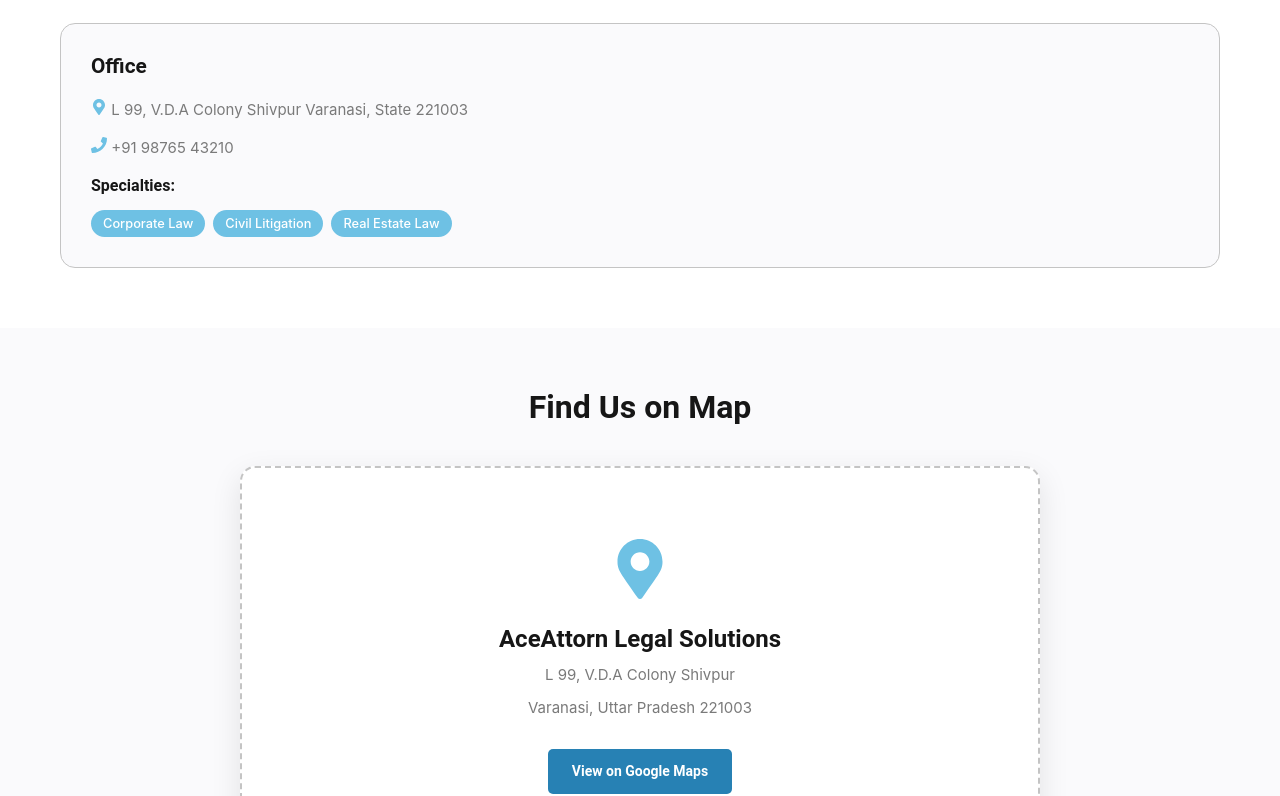
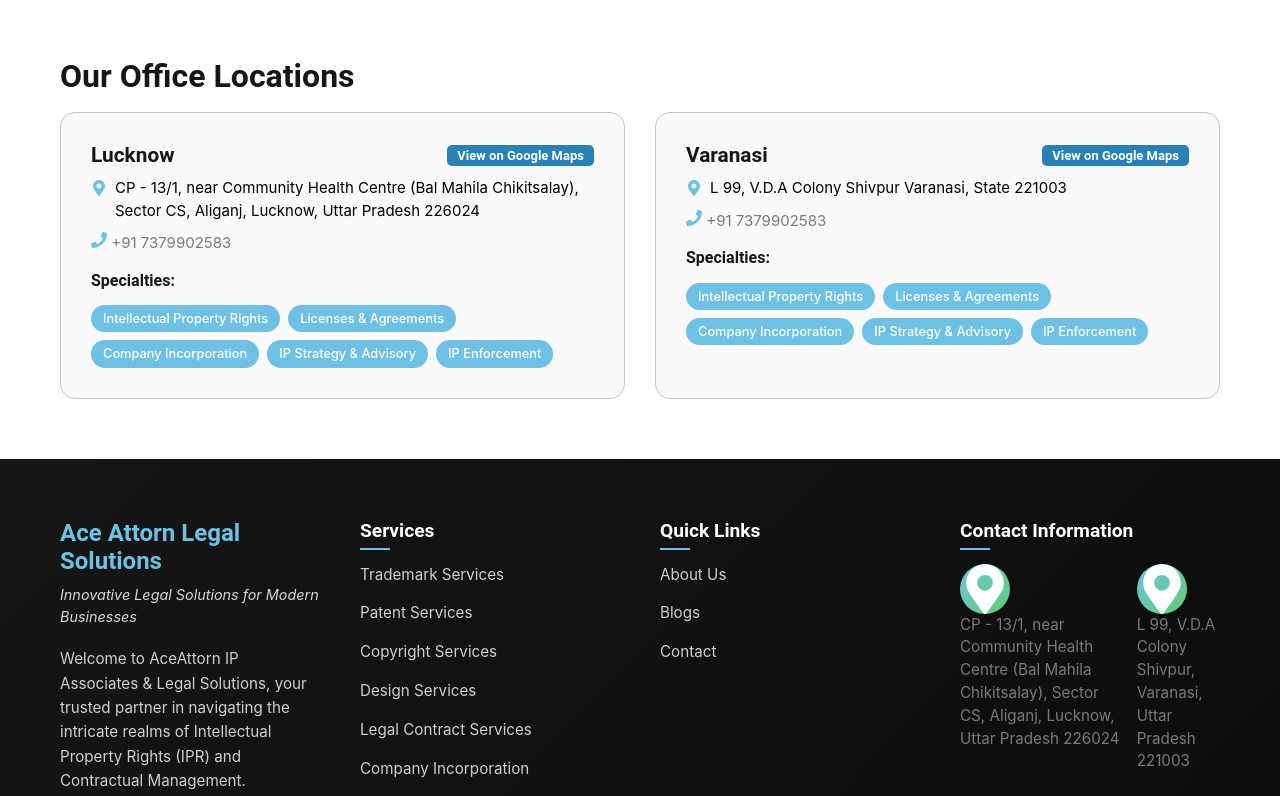
Before and after one commit to Akshat135/AceAttornLegalSolutions, a React (Vite) app: page /contact in a window 1280 px wide. Shown: the part 1768-2564 px from the top of the page. Built offline with nearby package versions, Linux system fonts and the light colour scheme.

Commit message:
fix(address and phone number fix)

```diff
--- a/index.html
+++ b/index.html
@@ -4,7 +4,7 @@
     <meta charset="UTF-8" />
     <link rel="icon" type="image/svg+xml" href="/logo.png" />
     <meta name="viewport" content="width=device-width, initial-scale=1.0" />
-    <title>AceAttorn Legal Solutions</title>
+    <title>AceAttorn IP Associates & Legal Solutions</title>
   </head>
   <body>
     <div id="root"></div>
--- a/src/components/About.jsx
+++ b/src/components/About.jsx
@@ -171,7 +171,7 @@ const nextTestimonial = () => {
             <div className="story-text">
               <h2>Our Story</h2>
               <p>
-                Welcome to AceAttorn Legal Solutions, your trusted partner in
+                Welcome to AceAttorn IP Associates & Legal Solutions, your trusted partner in
                 navigating the intricate realms of Intellectual Property Rights
                 (IPR) and Contractual Management. </p>
                 <p>Our dedicated team of legal
--- a/src/components/Contact.css
+++ b/src/components/Contact.css
@@ -45,7 +45,7 @@
   max-width: 100%;
   width: 90%;
   margin: 0 auto;
-  padding:0 20px
+  padding: 0 20px
 }
 
 .hero-content h1 {
@@ -268,6 +268,10 @@
   margin-bottom: 0;
 }
 
+.contact-details div {
+  margin-bottom: 25px
+}
+
 /* Office Locations */
 .office-locations {
   background: var(--e-global-color-white);
@@ -299,6 +303,44 @@
   color: var(--e-global-color-dark);
 }
 
+.location-header {
+  display: flex;
+  justify-content: space-between;
+  align-items: center;
+  width: 100%;
+  margin-bottom: 10px;
+}
+
+.location-card .btn {
+  margin-left: auto;
+  padding: 6px 12px;
+  /* Smaller padding */
+  font-size: 14px;
+  /* Smaller text */
+  line-height: 1.2;
+  white-space: nowrap;
+  /* Prevents text wrapping */
+}
+
+.location-card>div:first-child {
+  display: flex;
+  justify-content: space-between;
+  align-items: center;
+  /* Vertically aligns h3 and button */
+  width: 100%;
+}
+
+.location-card>div:first-child h3 {
+  margin: 0;
+}
+
+.location-card>div:first-child .btn {
+  margin-left: auto;
+  padding: 4px 10px;
+  font-size: 13px;
+  line-height: 1;
+}
+
 .location-info {
   margin-bottom: 25px;
 }
@@ -316,6 +358,31 @@
   color: var(--e-global-color-primary);
   font-size: 16px;
   width: 16px;
+}
+
+
+.address {
+    display: flex;
+    align-items: flex-start;   /* Use center if you want perfect vertical centering */
+    gap: 8px;
+    margin-bottom: 10px;
+}
+
+.address .location-icon {
+    flex-shrink: 0;
+    margin-top: 3px;           /* Fine-tune alignment with text */
+    font-size: 16px;
+}
+
+.address a {
+    color: #000;
+    text-decoration: none;
+    line-height: 1.5;
+    transition: color 0.3s ease;
+}
+
+.address a:hover {
+    color: #0d6efd !important; /* Replace with your preferred color */
 }
 
 .specialties h4 {
@@ -412,7 +479,7 @@
   color: var(--e-global-color-white);
 }
 
-.emergency-content > p {
+.emergency-content>p {
   font-size: 1.2rem;
   margin-bottom: 40px;
   color: rgba(255, 255, 255, 0.9);
@@ -581,7 +648,7 @@
     font-size: 1.5rem;
   }
 
-  .emergency-content > p {
+  .emergency-content>p {
     font-size: 1rem;
   }
 
@@ -620,6 +687,7 @@
     opacity: 0;
     transform: translateY(30px);
   }
+
   to {
     opacity: 1;
     transform: translateY(0);
--- a/src/components/Contact.jsx
+++ b/src/components/Contact.jsx
@@ -58,10 +58,10 @@ const Contact = () => {
     {
       icon: <FaMapMarkerAlt />,
       title: 'Our Address',
-      details: [
-        'L 99, V.D.A Colony Shivpur',
-'       Varanasi, Uttar Pradesh  221003'
-      ]
+      details: {
+        Lucknow: 'CP - 13/1, near Community Health Centre (Bal Mahila Chikitsalay), Sector CS, Aliganj, Lucknow, Uttar Pradesh 226024',
+        Varanasi: 'L 99, V.D.A Colony Shivpur, Varanasi, Uttar Pradesh  221003'
+      }
     },
     {
       icon: <FaPhone />,
@@ -91,23 +91,21 @@ const Contact = () => {
 
   const officeLocations = [
     {
-      name: 'Office',
+      name: 'Lucknow',
+      address: 'CP - 13/1, near Community Health Centre (Bal Mahila Chikitsalay), Sector CS, Aliganj, Lucknow, Uttar Pradesh 226024',
+      phone: '+91 7379902583',
+      specialties: ['Intellectual Property Rights', 'Licenses & Agreements', 'Company Incorporation', 'IP Strategy & Advisory', 'IP Enforcement'],
+      location: 'https://www.google.com/maps/place/AceAttorn+IP+Associates+%26+Legal+Solutions/data=!4m2!3m1!1s0x0:0x125e4995f556ecda?sa=X&ved=1t:2428&ictx=111'
+    },
+    {
+      name: 'Varanasi',
       address: 'L 99, V.D.A Colony Shivpur Varanasi, State 221003',
-      phone: '+91 98765 43210',
-      specialties: ['Corporate Law', 'Civil Litigation', 'Real Estate Law']
+      phone: '+91 7379902583',
+      specialties: ['Intellectual Property Rights', 'Licenses & Agreements', 'Company Incorporation', 'IP Strategy & Advisory', 'IP Enforcement'],
+      location: 'https://www.google.com/maps/place/AceAttorn+Legal+Solutions/@25.3578611,82.9758113,17z/data=!3m1!4b1!4m6!3m5!1s0x6ba254da2cf86e55:0xd747fcbb3034aba1!8m2!3d25.3578563!4d82.9783862!16s%2Fg%2F11xmd190my?entry=ttu&g_ep=EgoyMDI1MDczMC4wIKXMDSoASAFQAw%3D%3D'
+
     }
-    // {
-    //   name: 'Pune Branch Office',
-    //   address: '456 Law Avenue, Pune 411001',
-    //   phone: '+91 98765 43213',
-    //   specialties: ['Family Law', 'Property Disputes', 'Employment Law']
-    // },
-    // {
-    //   name: 'Nashik Branch Office',
-    //   address: '789 Justice Road, Nashik 422001',
-    //   phone: '+91 98765 43214',
-    //   specialties: ['Criminal Law', 'Consumer Protection', 'Tax Law']
-    // }
+
   ];
 
   const legalAreas = [
@@ -221,7 +219,13 @@ const Contact = () => {
                     <div className="contact-icon">{info.icon}</div>
                     <div className="contact-details">
                       <h3>{info.title}</h3>
-                      {info.details.map((d, j) => <p key={j}>{d}</p>)}
+                      {
+                        Array.isArray(info.details) ? info.details.map((detail, j) => <p key={j}>{detail}</p>)
+                          : Object.keys(info.details).map((city, i) => <div marginBottom='25px'>
+                            <h3>{city}</h3>
+                            <p key={i}>{info.details[city]}</p>
+                          </div>)
+                      }
                     </div>
                   </div>
                 ))}
@@ -240,8 +244,23 @@ const Contact = () => {
           <div className="locations-grid">
             {officeLocations.map((office, i) => (
               <div key={i} className="location-card">
-                <h3>{office.name}</h3>
-                <p className="address"><FaMapMarkerAlt className="location-icon" /> {office.address}</p>
+                <div className='location-header'>
+                  <h3>{office.name}</h3><a
+                    href= {office.location}
+                    target="_blank"
+                    rel="noopener noreferrer"
+                    className="btn btn-primary"
+                  >
+                    View on Google Maps
+                  </a>
+                </div>
+                <p className="address"><FaMapMarkerAlt className="location-icon" />
+                  <a
+                    href="https://www.google.com/maps/place/AceAttorn+Legal+Solutions/@25.3578611,82.9758113,17z/data=!3m1!4b1!4m6!3m5!1s0x6ba254da2cf86e55:0xd747fcbb3034aba1!8m2!3d25.3578563!4d82.9783862!16s%2Fg%2F11xmd190my?entry=ttu&g_ep=EgoyMDI1MDczMC4wIKXMDSoASAFQAw%3D%3D"
+                    target="_blank"
+                    rel="noopener noreferrer"
+                  >
+                    {office.address}                </a></p>
                 <p className="phone"><FaPhone className="location-icon" /> {office.phone}</p>
                 <div className="specialties">
                   <h4>Specialties:</h4>
@@ -250,6 +269,27 @@ const Contact = () => {
                       <span key={j} className="specialty-tag">{spec}</span>
                     ))}
                   </div>
+                  {/* <div className="container"> */}
+                  {/* <h2>Find Us on Map</h2> */}
+                  {/* <div className="map-container"> */}
+                  {/* <div className="map-placeholder">
+              <div className="map-content"> */}
+                  {/* <FaMapMarkerAlt className="map-icon" /> */}
+                  {/* <h3>AceAttorn IP Associates & Legal Solutions</h3>
+                <p>L 99, V.D.A Colony Shivpur</p>
+                <p>Varanasi, Uttar Pradesh 221003</p> */}
+                  {/* <a
+                  href="https://www.google.com/maps/place/AceAttorn+Legal+Solutions/@25.3578611,82.9758113,17z/data=!3m1!4b1!4m6!3m5!1s0x6ba254da2cf86e55:0xd747fcbb3034aba1!8m2!3d25.3578563!4d82.9783862!16s%2Fg%2F11xmd190my?entry=ttu&g_ep=EgoyMDI1MDczMC4wIKXMDSoASAFQAw%3D%3D"
+                  target="_blank"
+                  rel="noopener noreferrer"
+                  className="btn btn-primary"
+                >
+                  View on Google Maps
+                </a> */}
+                  {/* </div> */}
+                  {/* </div> */}
+                  {/* </div> */}
+                  {/* </div> */}
                 </div>
               </div>
             ))}
@@ -258,14 +298,14 @@ const Contact = () => {
       </section>
 
       {/* Map Section */}
-      <section className="map-section">
+      {/* <section className="map-section">
         <div className="container">
           <h2>Find Us on Map</h2>
           <div className="map-container">
             <div className="map-placeholder">
               <div className="map-content">
                 <FaMapMarkerAlt className="map-icon" />
-                <h3>AceAttorn Legal Solutions</h3>
+                <h3>AceAttorn IP Associates & Legal Solutions</h3>
                 <p>L 99, V.D.A Colony Shivpur</p>
                 <p>Varanasi, Uttar Pradesh 221003</p>
                 <a
@@ -280,7 +320,7 @@ const Contact = () => {
             </div>
           </div>
         </div>
-      </section>
+      </section> */}
 
       {/* Emergency Contact */}
       {/* <section className="emergency-contact section">
--- a/src/components/Footer.jsx
+++ b/src/components/Footer.jsx
@@ -54,7 +54,7 @@ const Footer = () => {
                 </p>
               </div>
               <p className="footer-description">
-                Welcome to AceAttorn Legal Solutions, your trusted partner in
+                Welcome to AceAttorn IP Associates & Legal Solutions, your trusted partner in
                 navigating the intricate realms of Intellectual Property Rights
                 (IPR) and Contractual Management.
               </p>
@@ -119,6 +119,7 @@ const Footer = () => {
               <h4 className="footer-heading">Contact Information</h4>
               <div className="contact-details">
                 <div className="contact-detail">
+                  <div>
                   <FaMapMarkerAlt className="contact-icon" />
                   <div>
                     <a
@@ -126,9 +127,21 @@ const Footer = () => {
                       target="_blank"
                       rel="noopener noreferrer"
                     >
-                      <p>L 99, V.D.A Colony Shivpur</p>
-                      <p>Varanasi, Uttar Pradesh 221003</p>
+                      <p>CP - 13/1, near Community Health Centre (Bal Mahila Chikitsalay), Sector CS, Aliganj, Lucknow, Uttar Pradesh 226024</p>
                     </a>
+                    </div>
+                    </div>
+                    <div>
+                    <FaMapMarkerAlt className="contact-icon" />
+                    <div>
+                    <a
+                      href="https://www.google.com/maps/place/AceAttorn+Legal+Solutions/@25.3578563,82.9783862,17z/data=!3m1!4b1!4m6!3m5!1s0x6ba254da2cf86e55:0xd747fcbb3034aba1!8m2!3d25.3578563!4d82.9783862!16s%2Fg%2F11xmd190my?entry=ttu&g_ep=EgoyMDI1MDczMC4wIKXMDSoASAFQAw%3D%3D"
+                      target="_blank"
+                      rel="noopener noreferrer"
+                    >
+                      <p>L 99, V.D.A Colony Shivpur, Varanasi, Uttar Pradesh 221003</p>
+                    </a>
+                  </div>
                   </div>
                 </div>
 
--- a/src/components/Header.jsx
+++ b/src/components/Header.jsx
@@ -3,6 +3,7 @@ import { FaBars, FaTimes, FaChevronDown, FaPhone, FaEnvelope } from 'react-icons
 import { Link } from 'react-router-dom';
 import './Header.css';
 import logo from '../assets/logo.png';
+// import logo from '../assets/aceLogo.png';
 
 const Header = () => {
   const [isMenuOpen, setIsMenuOpen] = useState(false);
@@ -68,7 +69,7 @@ const Header = () => {
               <Link to="/" className="logo-link">
                 <img src={logo} alt="Ace Attorn Logo" className="logo-img" />
                 <div className="logo-text">
-                  <h1>AceAttorn Legal Solutions</h1>
+                  <h1>AceAttorn IP Associates & Legal Solutions</h1>
                   <span className="tagline">Innovative Legal Solutions for Modern Businesses</span>
                 </div>
               </Link>
--- a/src/components/HeroSection.jsx
+++ b/src/components/HeroSection.jsx
@@ -103,7 +103,7 @@ const HeroSection = () => {
                {/* <div className="hero-contact-info">
                   <div className="contact-item">
                     <FaPhone className="contact-icon" />
-                    <span>+91 98765 43210</span>
+                    <span>+91 7379902583</span>
                   </div>
                   <div className="contact-item">
                     <FaEnvelope className="contact-icon" />
```
